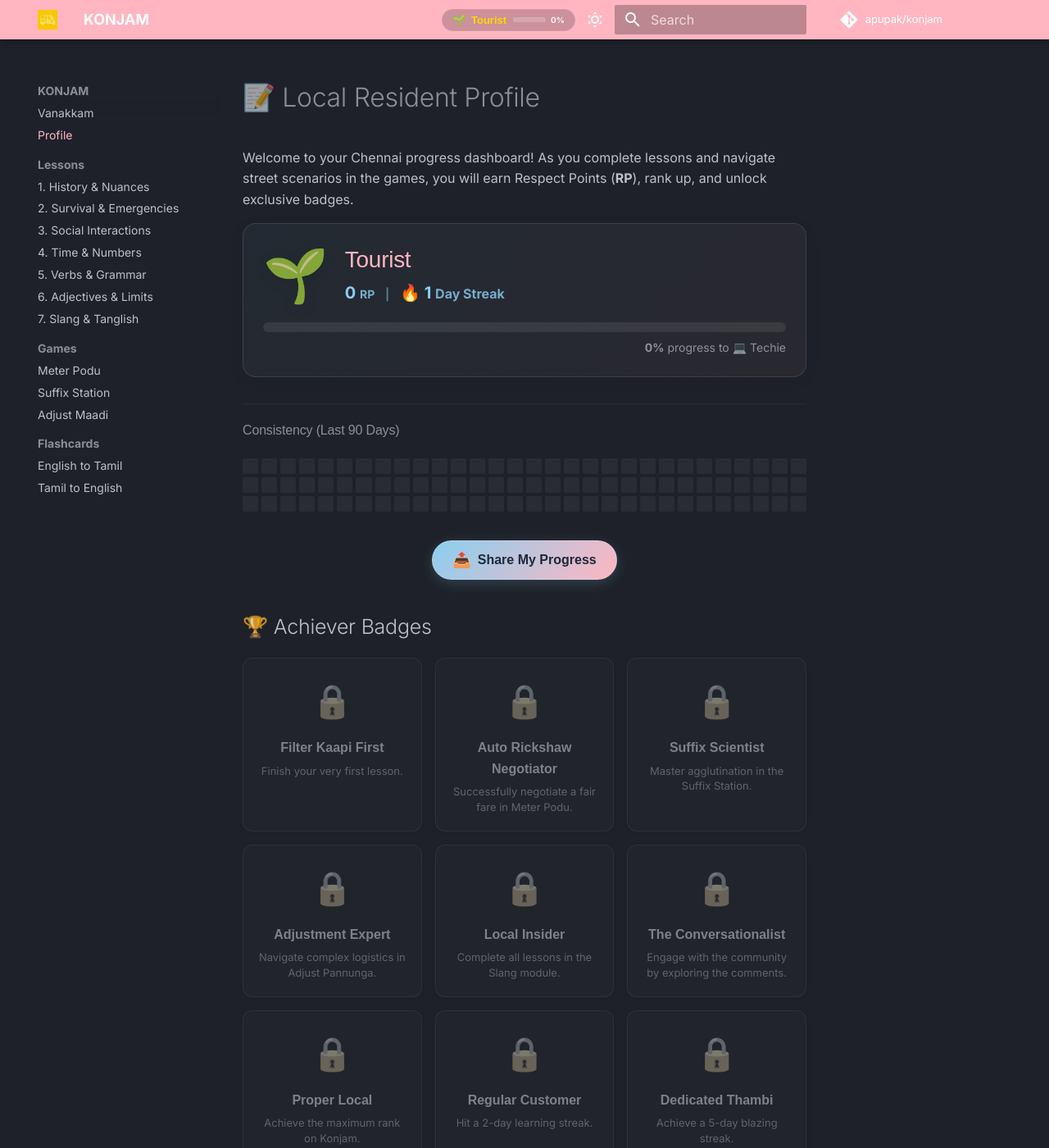
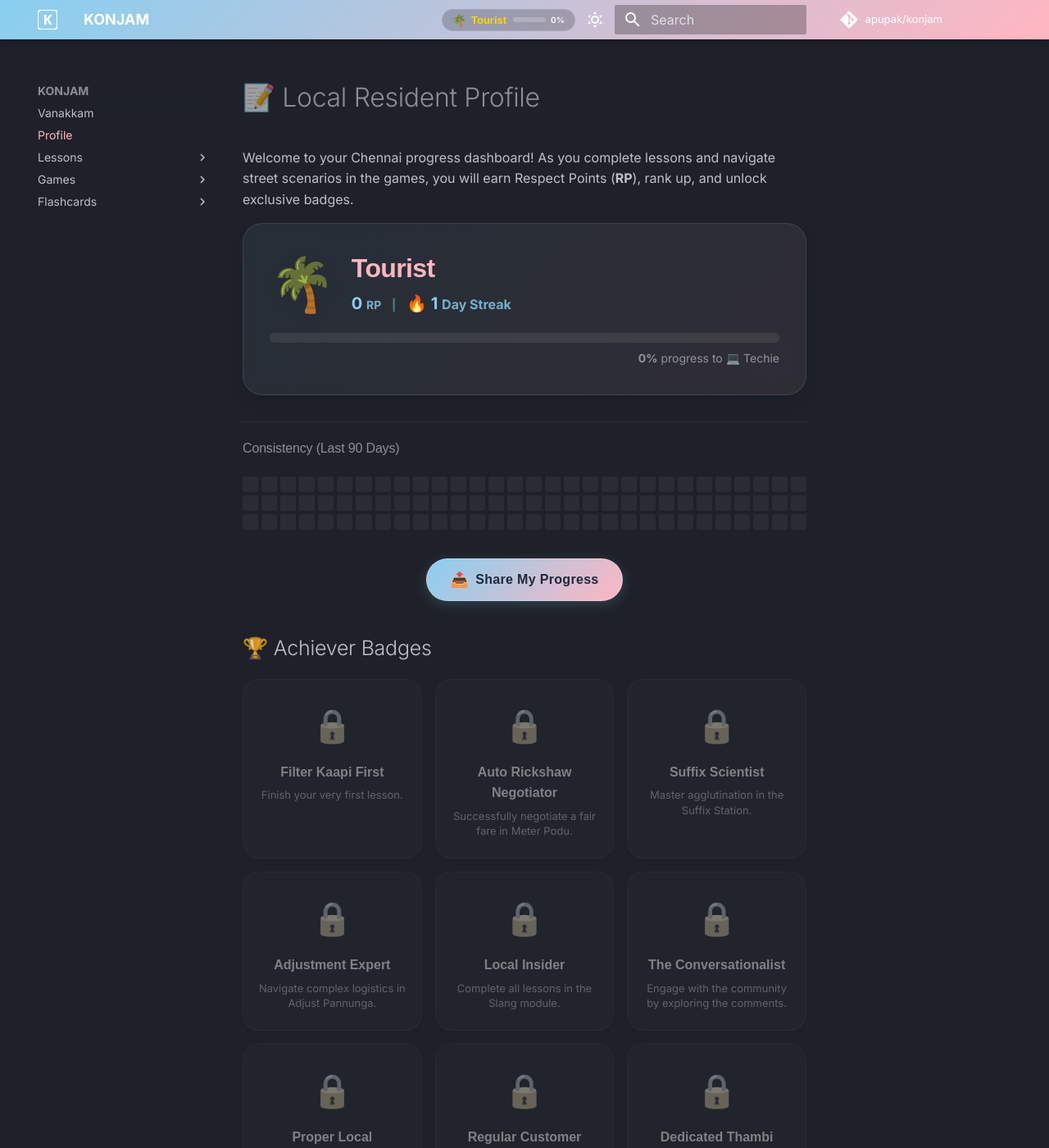
Before and after one commit to apupak/konjam, an MkDocs documentation site: the page built from docs/profile.md, in a window 1280 px wide and 1400 px high. Shown: the whole window at 82% size. Built offline with MkDocs 1.6.1 and Material for MkDocs 9.7.7, drawn with Linux system fonts in a browser that asks for light colours; comment, search, counter and statistics services are not loaded.

Commit message:
style: implement modern UI aesthetics, ombre theme, and transparent logo

```diff
--- a/docs/assets/css/custom.css
+++ b/docs/assets/css/custom.css
@@ -1,7 +1,9 @@
 :root {
     /* Konjam Ombre Branding Colors */
-    --konjam-blue: #89CFF0; /* Baby Blue */
-    --konjam-pink: #FFB6C1; /* Soft Pink */
+    --konjam-blue: #89CFF0;
+    /* Baby Blue */
+    --konjam-pink: #FFB6C1;
+    /* Soft Pink */
     --konjam-ombre-gradient: linear-gradient(135deg, var(--konjam-blue), var(--konjam-pink));
 
     /* Material Theme Overrides (Light Mode) */
@@ -17,19 +19,25 @@
     --md-accent-fg-color: var(--konjam-blue);
 }
 
-/* Phrase Cards */
+/* Ensure the top navigation bar gets the actual ombre gradient */
+.md-header {
+    background: var(--konjam-ombre-gradient) !important;
+}
+
+/* Phrase Cards - Modernized */
 .phrase-card {
     border-left: 4px solid var(--md-primary-fg-color);
-    padding: 12px 16px;
+    padding: 16px 20px;
     margin: 16px 0;
     background-color: var(--md-code-bg-color);
-    border-radius: 0 8px 8px 0;
-    box-shadow: 0 2px 4px rgba(0, 0, 0, 0.1);
-    transition: transform 0.2s;
+    border-radius: 8px 16px 16px 8px;
+    box-shadow: 0 4px 6px -1px rgba(0, 0, 0, 0.1), 0 2px 4px -1px rgba(0, 0, 0, 0.06);
+    transition: transform 0.3s cubic-bezier(0.4, 0, 0.2, 1), box-shadow 0.3s cubic-bezier(0.4, 0, 0.2, 1);
 }
 
 .phrase-card:hover {
-    transform: translateX(4px);
+    transform: translateY(-2px) translateX(4px);
+    box-shadow: 0 10px 15px -3px rgba(0, 0, 0, 0.1), 0 4px 6px -2px rgba(0, 0, 0, 0.05);
     background-color: var(--md-primary-fg-color--transparent);
 }
 
@@ -268,14 +276,22 @@ input:checked+.swalpa-slider:before {
     }
 }
 
-/* --- Profile Page Dashboard --- */
+/* --- Profile Page Dashboard - Modernized --- */
 .swalpa-profile-card {
-    background: linear-gradient(135deg, rgba(137, 207, 240, 0.05), rgba(255, 182, 193, 0.05));
-    border: 1px solid var(--md-default-fg-color--lightest);
-    border-radius: 16px;
-    padding: 24px;
+    background: linear-gradient(135deg, rgba(137, 207, 240, 0.08), rgba(255, 182, 193, 0.08));
+    backdrop-filter: blur(8px);
+    -webkit-backdrop-filter: blur(8px);
+    border: 1px solid rgba(255, 255, 255, 0.1);
+    border-radius: 24px;
+    padding: 32px;
     margin-bottom: 32px;
-    box-shadow: 0 4px 20px rgba(0, 0, 0, 0.05);
+    box-shadow: 0 10px 25px -5px rgba(0, 0, 0, 0.1), 0 8px 10px -6px rgba(0, 0, 0, 0.1);
+    transition: transform 0.3s ease, box-shadow 0.3s ease;
+}
+
+.swalpa-profile-card:hover {
+    transform: translateY(-4px);
+    box-shadow: 0 20px 25px -5px rgba(0, 0, 0, 0.1), 0 10px 10px -5px rgba(0, 0, 0, 0.04);
 }
 
 .swalpa-profile-rank-header {
@@ -293,8 +309,10 @@ input:checked+.swalpa-slider:before {
 
 .sp-details h2 {
     margin: 0 !important;
-    font-size: 28px !important;
+    font-size: 32px !important;
     font-family: 'Outfit', sans-serif;
+    font-weight: 700;
+    letter-spacing: -0.02em;
     color: var(--md-primary-fg-color);
 }
 
@@ -340,15 +358,19 @@ input:checked+.swalpa-slider:before {
 
 .swalpa-badge {
     background: var(--md-default-bg-color);
-    border: 1px solid var(--md-default-fg-color--lightest);
-    border-radius: 12px;
-    padding: 20px 16px;
+    border: 1px solid rgba(0, 0, 0, 0.05);
+    border-radius: 20px;
+    padding: 24px 16px;
     text-align: center;
-    transition: transform 0.2s, box-shadow 0.2s;
+    transition: all 0.3s cubic-bezier(0.4, 0, 0.2, 1);
     display: flex;
     flex-direction: column;
     align-items: center;
-    box-shadow: 0 2px 8px rgba(0, 0, 0, 0.04);
+    box-shadow: 0 4px 6px -1px rgba(0, 0, 0, 0.05), 0 2px 4px -1px rgba(0, 0, 0, 0.03);
+}
+
+[data-md-color-scheme="slate"] .swalpa-badge {
+    border: 1px solid rgba(255, 255, 255, 0.05);
 }
 
 @media (max-width: 768px) {
@@ -466,23 +488,26 @@ input:checked+.swalpa-slider:before {
     line-height: 1.4;
 }
 
-/* --- Word of the Day & Steaks --- */
+/* --- Word of the Day & Streaks - Modernized --- */
 .swalpa-wotd-container {
-    background: linear-gradient(to right, rgba(137, 207, 240, 0.03), rgba(255, 182, 193, 0.03));
-    border: 1px solid var(--md-default-fg-color--lightest);
-    border-radius: 16px;
-    padding: 24px;
+    background: linear-gradient(to right, rgba(137, 207, 240, 0.04), rgba(255, 182, 193, 0.04));
+    backdrop-filter: blur(10px);
+    -webkit-backdrop-filter: blur(10px);
+    border: 1px solid rgba(255, 255, 255, 0.1);
+    border-radius: 24px;
+    padding: 32px;
     margin: 32px 0;
     cursor: pointer;
-    transition: transform 0.2s, box-shadow 0.2s, background 0.2s;
+    transition: all 0.4s cubic-bezier(0.4, 0, 0.2, 1);
     position: relative;
     overflow: hidden;
+    box-shadow: 0 4px 6px -1px rgba(0, 0, 0, 0.05), 0 2px 4px -1px rgba(0, 0, 0, 0.03);
 }
 
 .swalpa-wotd-container:hover {
-    transform: translateY(-2px);
-    box-shadow: 0 8px 24px rgba(0, 0, 0, 0.06);
-    background: linear-gradient(to right, rgba(137, 207, 240, 0.05), rgba(255, 182, 193, 0.05));
+    transform: translateY(-6px) scale(1.01);
+    box-shadow: 0 20px 25px -5px rgba(0, 0, 0, 0.1), 0 10px 10px -5px rgba(0, 0, 0, 0.04);
+    background: linear-gradient(to right, rgba(137, 207, 240, 0.08), rgba(255, 182, 193, 0.08));
 }
 
 .swalpa-wotd-header {
@@ -590,14 +615,17 @@ input:checked+.swalpa-slider:before {
     color: var(--md-primary-fg-color);
 }
 
-/* --- Share functionality --- */
+/* --- Share functionality - Modernized --- */
 .swalpa-share-widget {
-    margin-top: 40px;
-    padding: 20px;
-    background: rgba(30, 41, 59, 0.4);
-    border-radius: 16px;
-    border: 1px dashed rgba(255, 255, 255, 0.1);
+    margin-top: 48px;
+    padding: 32px;
+    background: rgba(30, 41, 59, 0.3);
+    backdrop-filter: blur(12px);
+    -webkit-backdrop-filter: blur(12px);
+    border-radius: 24px;
+    border: 1px solid rgba(255, 255, 255, 0.08);
     text-align: center;
+    box-shadow: 0 10px 15px -3px rgba(0, 0, 0, 0.05);
 }
 
 .share-preview-box {
@@ -633,24 +661,25 @@ input:checked+.swalpa-slider:before {
 .swalpa-share-button {
     background: var(--konjam-ombre-gradient);
     border: 1px solid rgba(255, 255, 255, 0.2);
-    box-shadow: 0 4px 15px rgba(255, 182, 193, 0.2);
+    box-shadow: 0 10px 15px -3px rgba(137, 207, 240, 0.3);
     color: #1E293B;
-    padding: 12px 24px;
-    border-radius: 30px;
+    padding: 14px 28px;
+    border-radius: 9999px;
     font-size: 16px;
-    font-weight: 600;
+    font-weight: 700;
     font-family: 'Outfit', sans-serif;
+    letter-spacing: 0.02em;
     cursor: pointer;
-    transition: all 0.3s ease;
+    transition: all 0.3s cubic-bezier(0.4, 0, 0.2, 1);
     display: inline-flex;
     align-items: center;
     gap: 8px;
 }
 
 .swalpa-share-button:hover {
-    transform: translateY(-2px);
-    box-shadow: 0 6px 20px rgba(137, 207, 240, 0.4);
-    border-color: rgba(255, 255, 255, 0.4);
+    transform: translateY(-3px) scale(1.02);
+    box-shadow: 0 20px 25px -5px rgba(137, 207, 240, 0.4);
+    border-color: rgba(255, 255, 255, 0.5);
 }
 
 .swalpa-share-button .share-icon {
--- a/docs/assets/js/audio.js
+++ b/docs/assets/js/audio.js
@@ -51,17 +51,6 @@ document.addEventListener("DOMContentLoaded", function () {
             basePath = src.substring(0, src.indexOf('assets/js/audio.js'));
         }
 
-        // Update Favicon
-        const favicon = document.querySelector('link[rel="icon"]');
-        if (favicon) {
-            favicon.href = `${basePath}assets/img/favicon_${themeColor}.png`;
-        }
-
-        // Update Header Logo
-        const logo = document.querySelector('.md-header__button.md-logo img');
-        if (logo) {
-            logo.src = `${basePath}assets/img/logo_${themeColor}.png`;
-        }
 
         console.log(`[SWALPA Branding] Applied ${themeColor} theme assets`);
     };
--- a/docs/assets/js/progress.js
+++ b/docs/assets/js/progress.js
@@ -6,7 +6,7 @@
 import { getHighScores } from './scores.js';
 
 const RANKS = [
-    { title: "🌱 Tourist", threshold: 0, desc: "Just arrived at Central Station. Confused but curious." },
+    { title: "🌴 Tourist", threshold: 0, desc: "Just arrived at Central Station. Confused but curious." },
     { title: "💻 Techie", threshold: 100, desc: "Can find the nearest Filter Kaapi. Know the MRTS lines." },
     { title: "🏠 Resident", threshold: 500, desc: "You don't need Google Maps for T. Nagar anymore." },
     { title: "🛵 Ooru Local", threshold: 1500, desc: "You can negotiate with any auto driver. Legend." },
--- a/mkdocs.yml
+++ b/mkdocs.yml
@@ -9,16 +9,13 @@ docs_dir: docs
 theme:
   name: material
   custom_dir: overrides
-  logo: assets/img/favicon.png
+  logo: assets/img/logo.svg
   favicon: assets/img/favicon.png
   features:
-    - navigation.sections
-    - navigation.top
     - navigation.footer
     - navigation.breadcrumbs
     - search.suggest
     - search.highlight
-    - navigation.footer
   palette:
     - scheme: slate
       primary: blue
```
Also changed, not shown: docs/assets/img/favicon.png, docs/assets/img/favicon_red.png (deleted), docs/assets/img/favicon_yellow.png (deleted), docs/assets/img/logo.svg (added), docs/assets/img/logo_header.png (deleted), docs/assets/img/logo_red.png (deleted), docs/assets/img/logo_yellow.png (deleted).
